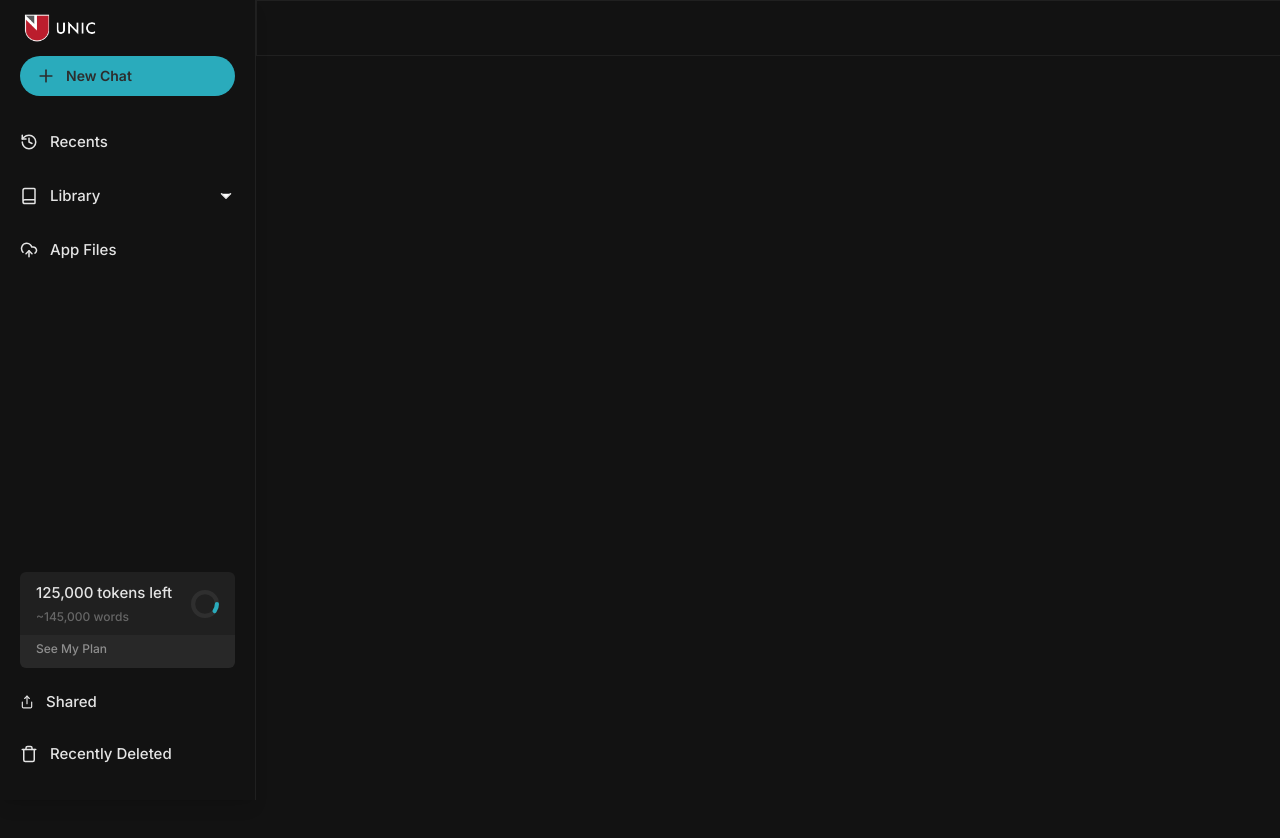
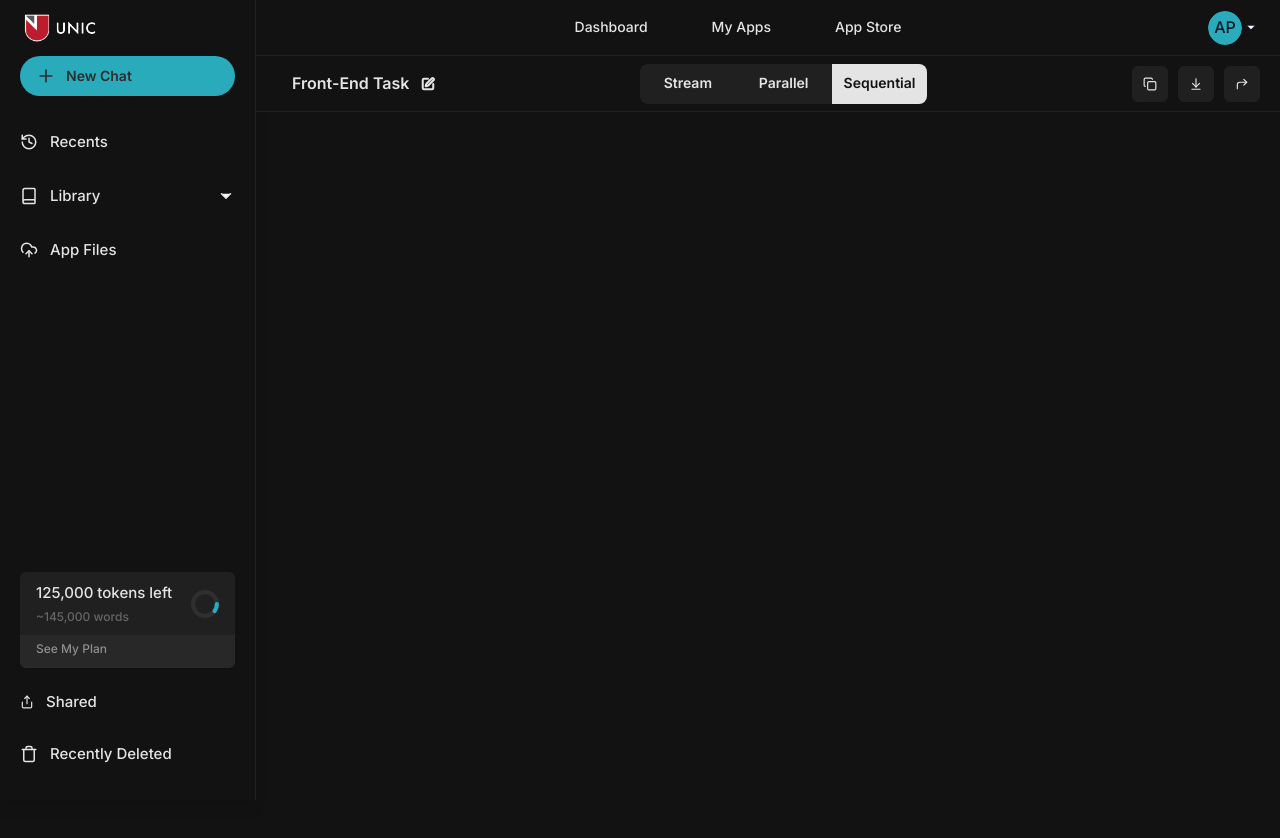
Before and after one commit to gude1/LLM-wrapper, a Next.js app: page / in a window 1280 px wide. Shown: the top 838 px of the page. After the commit the page ends 800 px from the top, so only its background shows below. Built offline with nearby package versions, Linux system fonts and the light colour scheme.

Commit message:
Add Header component
Implement design for Header component

```diff
--- a/app/layout.tsx
+++ b/app/layout.tsx
@@ -22,10 +22,10 @@ export default function RootLayout({
 }>) {
   return (
     <html lang="en">
-      <body className={`${inter.variable}`}>
+      <body className={`${inter.variable} antialiased`}>
         <SideBar />
         <Header />
-        <div className="mt-14 min-h-screen md:ml-64 ">{children}</div>
+        <div className="mt-28 md:ml-64">{children}</div>
       </body>
     </html>
   );
--- a/app/page.tsx
+++ b/app/page.tsx
@@ -1,3 +1,3 @@
 export default function Home() {
-  return <div></div>;
+  return <></>;
 }
--- /dev/null
+++ b/components/Avatar.tsx
@@ -0,0 +1,50 @@
+"use client";
+
+import * as React from "react";
+import * as AvatarPrimitive from "@radix-ui/react-avatar";
+
+import { cn } from "@/lib/utils";
+
+const Avatar = React.forwardRef<
+  React.ElementRef<typeof AvatarPrimitive.Root>,
+  React.ComponentPropsWithoutRef<typeof AvatarPrimitive.Root>
+>(({ className, ...props }, ref) => (
+  <AvatarPrimitive.Root
+    ref={ref}
+    className={cn(
+      "relative flex h-10 w-10 shrink-0 overflow-hidden rounded-full",
+      className
+    )}
+    {...props}
+  />
+));
+Avatar.displayName = AvatarPrimitive.Root.displayName;
+
+const AvatarImage = React.forwardRef<
+  React.ElementRef<typeof AvatarPrimitive.Image>,
+  React.ComponentPropsWithoutRef<typeof AvatarPrimitive.Image>
+>(({ className, ...props }, ref) => (
+  <AvatarPrimitive.Image
+    ref={ref}
+    className={cn("aspect-square h-full w-full", className)}
+    {...props}
+  />
+));
+AvatarImage.displayName = AvatarPrimitive.Image.displayName;
+
+const AvatarFallback = React.forwardRef<
+  React.ElementRef<typeof AvatarPrimitive.Fallback>,
+  React.ComponentPropsWithoutRef<typeof AvatarPrimitive.Fallback>
+>(({ className, ...props }, ref) => (
+  <AvatarPrimitive.Fallback
+    ref={ref}
+    className={cn(
+      "flex h-full w-full items-center justify-center rounded-full bg-muted",
+      className
+    )}
+    {...props}
+  />
+));
+AvatarFallback.displayName = AvatarPrimitive.Fallback.displayName;
+
+export { Avatar, AvatarImage, AvatarFallback };
--- a/components/Header.tsx
+++ b/components/Header.tsx
@@ -1,5 +1,117 @@
+import { Button } from "@/components/Button";
+import { Avatar, AvatarFallback } from "@/components/Avatar";
+import { Tabs, TabsList, TabsTrigger } from "@/components/Tabs";
+import {
+  ChevronDown,
+  SquarePen,
+  Copy,
+  ArrowDownToLine,
+  CornerUpRight,
+} from "lucide-react";
+
 export default function Header() {
   return (
-    <div className="h-14 fixed w-full top-0 md:ml-64 border border-gray"></div>
+    <>
+      {/* Header One */}
+      <div className="h-14 fixed z-40 bg-background overflow-x-auto px-5 whitespace-nowrap left-0 right-0 flex justify-between items-center top-0 md:ml-64 border-b border-gray">
+        <div />
+        <div className="flex">
+          <Button
+            variant={"ghost"}
+            className="rounded-none h-full font-inter font-medium text-sm leading-[1.05875rem]"
+            aria-label="Go to Dashboard"
+          >
+            Dashboard
+          </Button>
+
+          <Button
+            variant={"ghost"}
+            className="rounded-none h-full ml-8 font-inter font-medium text-sm leading-[1.05875rem]"
+            aria-label="View My Apps"
+          >
+            My Apps
+          </Button>
+          <Button
+            variant={"ghost"}
+            className="rounded-none h-full ml-8 font-inter font-medium text-sm leading-[1.05875rem]"
+            aria-label="Open App Store"
+          >
+            App Store
+          </Button>
+          {/* Add more buttons if needed */}
+        </div>
+        <div className="h-10 flex items-center">
+          <Avatar className="w-[2.125rem] h-[2.125rem] ml-2 mr-0">
+            <AvatarFallback className="bg-primary font-inter font-medium leading-[0.9075rem]">
+              AP
+            </AvatarFallback>
+          </Avatar>
+
+          <ChevronDown
+            width={18}
+            fill="white"
+            className="shrink-0 transition-transform duration-200"
+          />
+        </div>
+      </div>
+      {/* Header Two */}
+      <div className="h-14 fixed flex z-40 bg-background items-center justify-between overflow-x-auto px-5 whitespace-nowrap left-0 right-0 top-14 md:ml-64 border-b border-gray">
+        <Button
+          variant={"ghost"}
+          className="rounded-none font-inter font-semibold text-base leading-[1.21rem]"
+        >
+          Front-End Task
+          <SquarePen strokeWidth={3.5} width={14} className="ml-3" />
+        </Button>
+
+        <Tabs
+          defaultValue="Sequential"
+          className="rounded-lg overflow-hidden w-auto min-w-64 mr-4"
+        >
+          <TabsList className="grid grid-cols-3 bg-border p-0">
+            <TabsTrigger
+              className="rounded-none font-inter font-semibold text-white text-sm leading-[1.05875rem] data-[state=active]:bg-white data-[state=active]:text-background h-full"
+              value="Stream"
+            >
+              Stream
+            </TabsTrigger>
+            <TabsTrigger
+              value="Parallel"
+              className="rounded-none font-inter font-semibold text-white text-sm leading-[1.05875rem] data-[state=active]:bg-white data-[state=active]:text-background h-full"
+            >
+              Parallel
+            </TabsTrigger>
+            <TabsTrigger
+              value="Sequential"
+              className="rounded-none font-inter font-semibold text-white text-sm leading-[1.05875rem] data-[state=active]:bg-white data-[state=active]:text-background h-full"
+            >
+              Sequential
+            </TabsTrigger>
+          </TabsList>
+        </Tabs>
+
+        <div className="flex">
+          <Button
+            variant={"ghost"}
+            className="w-9 h-9 p-0 bg-border mr-[0.625rem] flex items-center justify-center"
+          >
+            <Copy width={14} />
+          </Button>
+          <Button
+            variant={"ghost"}
+            className="w-9 h-9 p-0 bg-border mr-[0.625rem] flex items-center justify-center"
+          >
+            <ArrowDownToLine width={14} />
+          </Button>
+
+          <Button
+            variant={"ghost"}
+            className="w-9 h-9 p-0 bg-border flex items-center justify-center"
+          >
+            <CornerUpRight width={14} />
+          </Button>
+        </div>
+      </div>
+    </>
   );
 }
--- /dev/null
+++ b/components/Tabs.tsx
@@ -0,0 +1,55 @@
+"use client";
+
+import * as React from "react";
+import * as TabsPrimitive from "@radix-ui/react-tabs";
+
+import { cn } from "@/lib/utils";
+
+const Tabs = TabsPrimitive.Root;
+
+const TabsList = React.forwardRef<
+  React.ElementRef<typeof TabsPrimitive.List>,
+  React.ComponentPropsWithoutRef<typeof TabsPrimitive.List>
+>(({ className, ...props }, ref) => (
+  <TabsPrimitive.List
+    ref={ref}
+    className={cn(
+      "inline-flex h-10 items-center justify-center rounded-md bg-muted p-1 text-muted-foreground",
+      className
+    )}
+    {...props}
+  />
+));
+TabsList.displayName = TabsPrimitive.List.displayName;
+
+const TabsTrigger = React.forwardRef<
+  React.ElementRef<typeof TabsPrimitive.Trigger>,
+  React.ComponentPropsWithoutRef<typeof TabsPrimitive.Trigger>
+>(({ className, ...props }, ref) => (
+  <TabsPrimitive.Trigger
+    ref={ref}
+    className={cn(
+      "inline-flex items-center justify-center whitespace-nowrap rounded-sm px-3 py-1.5 text-sm font-medium ring-offset-background transition-all focus-visible:outline-none focus-visible:ring-2 focus-visible:ring-ring focus-visible:ring-offset-2 disabled:pointer-events-none disabled:opacity-50 data-[state=active]:bg-background data-[state=active]:text-foreground data-[state=active]:shadow-sm",
+      className
+    )}
+    {...props}
+  />
+));
+TabsTrigger.displayName = TabsPrimitive.Trigger.displayName;
+
+const TabsContent = React.forwardRef<
+  React.ElementRef<typeof TabsPrimitive.Content>,
+  React.ComponentPropsWithoutRef<typeof TabsPrimitive.Content>
+>(({ className, ...props }, ref) => (
+  <TabsPrimitive.Content
+    ref={ref}
+    className={cn(
+      "mt-2 ring-offset-background focus-visible:outline-none focus-visible:ring-2 focus-visible:ring-ring focus-visible:ring-offset-2",
+      className
+    )}
+    {...props}
+  />
+));
+TabsContent.displayName = TabsPrimitive.Content.displayName;
+
+export { Tabs, TabsList, TabsTrigger, TabsContent };
--- a/package.json
+++ b/package.json
@@ -10,10 +10,12 @@
   },
   "dependencies": {
     "@radix-ui/react-accordion": "^1.2.0",
+    "@radix-ui/react-avatar": "^1.1.0",
     "@radix-ui/react-dropdown-menu": "^2.1.1",
     "@radix-ui/react-icons": "^1.3.0",
     "@radix-ui/react-navigation-menu": "^1.2.0",
     "@radix-ui/react-slot": "^1.1.0",
+    "@radix-ui/react-tabs": "^1.1.0",
     "@radix-ui/themes": "^3.1.4",
     "class-variance-authority": "^0.7.0",
     "clsx": "^2.1.1",
```
Also changed, not shown: 1 other file (tests, documents, lock files or other folders).
